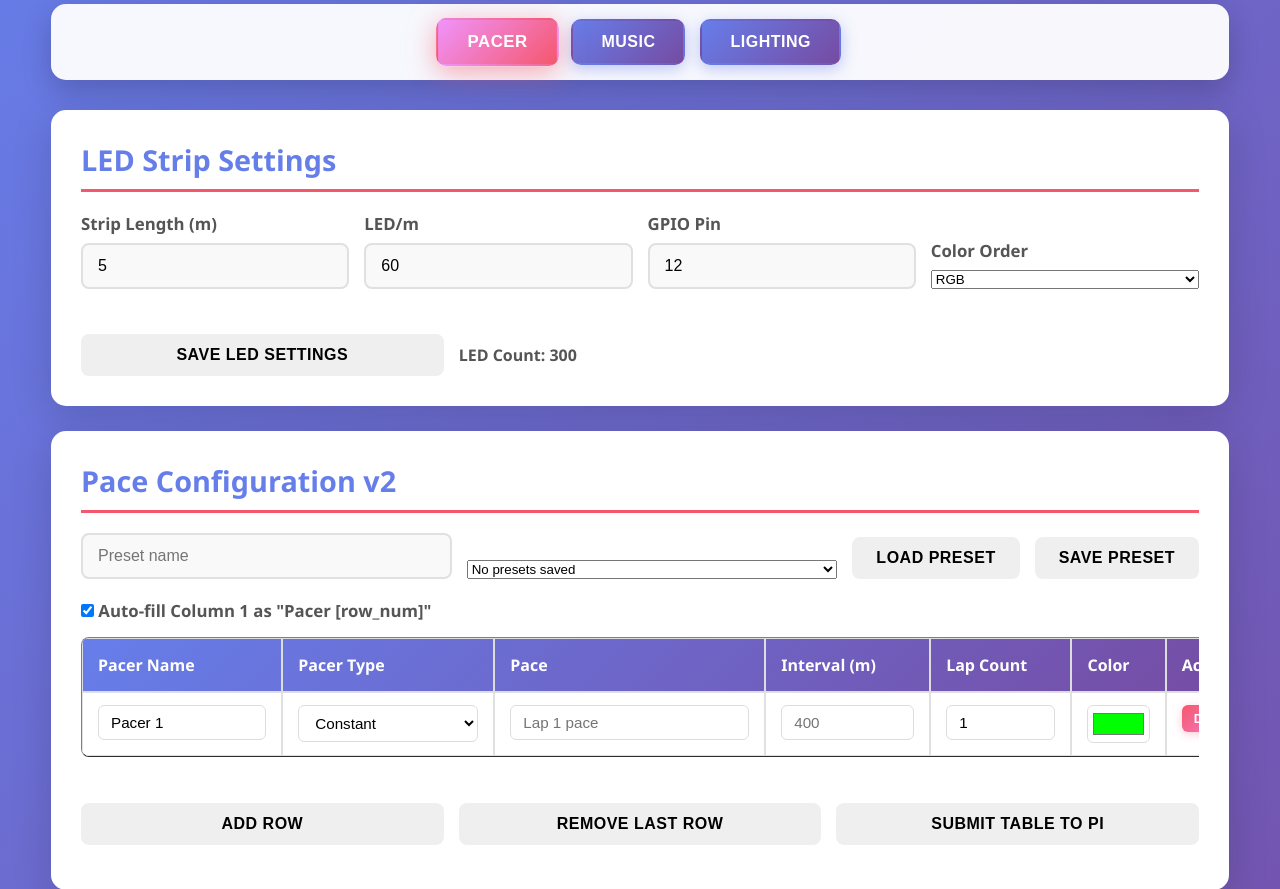
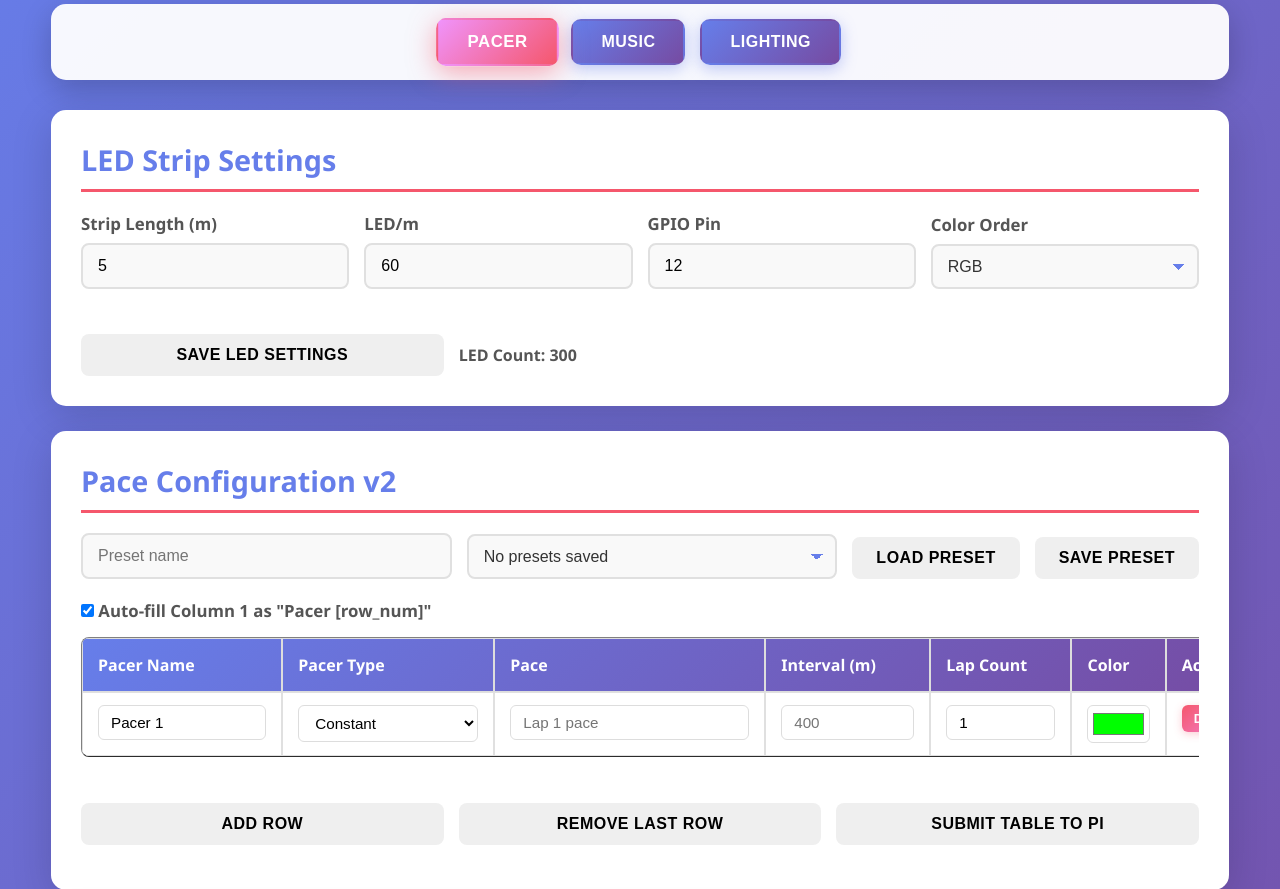
Before and after one commit to rd535/ece5725_finalproject, a Flask app: page / in a window 1280 px wide. Shown: the part 155-1044 px from the top of the page. Run offline with Flask 3, Linux system fonts and the light colour scheme; data that the repository does not hold is empty.

Commit message:
json load preset fix

```diff
--- a/app.py
+++ b/app.py
@@ -71,6 +71,50 @@ def pacer_dict_to_list():
         }
         for name, config in pi_state["pacers"].items()
     ]
+
+def normalize_pacer_list(raw_pacers):
+    if isinstance(raw_pacers, list):
+        rows = raw_pacers
+    elif isinstance(raw_pacers, dict) and "pacers" in raw_pacers:
+        return normalize_pacer_list(raw_pacers["pacers"])
+    elif isinstance(raw_pacers, dict):
+        rows = []
+        for pacer_name, config in raw_pacers.items():
+            if isinstance(config, dict):
+                row = dict(config)
+                row.setdefault("pacer_name", pacer_name)
+                rows.append(row)
+            else:
+                rows.append({
+                    "pacer_name": pacer_name,
+                    "pacer_type": "constant",
+                    "rep_distance": 400,
+                    "lap_count": 1,
+                    "paces": [config],
+                    "color": DEFAULT_PACER_COLOR,
+                })
+    else:
+        rows = []
+
+    normalized = []
+    for index, row in enumerate(rows):
+        if not isinstance(row, dict):
+            continue
+
+        paces = row.get("paces", [])
+        if not isinstance(paces, list):
+            paces = [paces]
+
+        normalized.append({
+            "pacer_name": row.get("pacer_name") or f"Pacer {index + 1}",
+            "pacer_type": row.get("pacer_type", "constant"),
+            "rep_distance": row.get("rep_distance", 400),
+            "lap_count": row.get("lap_count") or len(paces) or 1,
+            "paces": paces,
+            "color": row.get("color", DEFAULT_PACER_COLOR),
+        })
+
+    return normalized
 
 def save_active_pacers():
     app_settings["active_pacers"] = pacer_dict_to_list()
@@ -216,13 +260,13 @@ def load_preset(preset_name):
     preset = app_settings.get("presets", {}).get(preset_name)
     if preset is None:
         return jsonify({"ok": False, "error": f"Preset '{preset_name}' not found"}), 404
-    return jsonify({"ok": True, "name": preset_name, "pacers": preset})
+    return jsonify({"ok": True, "name": preset_name, "pacers": normalize_pacer_list(preset)})
 
 @app.route("/api/presets/<preset_name>", methods=["POST"])
 @with_pacer_lock
 def save_preset(preset_name):
     data = request.get_json() or {}
-    pacers = data.get("pacers", pacer_dict_to_list())
+    pacers = normalize_pacer_list(data.get("pacers", pacer_dict_to_list()))
     presets = app_settings.setdefault("presets", {})
     if preset_name not in presets and len(presets) >= 3:
         return jsonify({"ok": False, "error": "Only 3 presets can be saved. Reuse an existing preset name to overwrite it."}), 400
--- a/static/pacer_style.css
+++ b/static/pacer_style.css
@@ -136,7 +136,8 @@ label {
 
 input[type="number"],
 input[type="text"],
-input[type="file"] {
+input[type="file"],
+.control-select {
     padding: 12px 15px;
     border: 2px solid #e0e0e0;
     border-radius: 8px;
@@ -147,11 +148,36 @@ input[type="file"] {
 
 input[type="number"]:focus,
 input[type="text"]:focus,
-input[type="file"]:focus {
+input[type="file"]:focus,
+.control-select:focus {
     outline: none;
     border-color: #667eea;
     background: white;
     box-shadow: 0 0 0 4px rgba(102, 126, 234, 0.1);
+}
+
+.control-select {
+    width: 100%;
+    min-width: 0;
+    box-sizing: border-box;
+    cursor: pointer;
+    color: #333;
+    appearance: none;
+    background-color: #f9f9f9;
+    background-image:
+        linear-gradient(45deg, transparent 50%, #667eea 50%),
+        linear-gradient(135deg, #667eea 50%, transparent 50%);
+    background-position:
+        calc(100% - 18px) 50%,
+        calc(100% - 12px) 50%;
+    background-size: 6px 6px, 6px 6px;
+    background-repeat: no-repeat;
+    padding-right: 36px;
+}
+
+.control-select:hover {
+    border-color: #b8c0ff;
+    background-color: white;
 }
 
 /* Button Styles */
--- a/templates/pacer_v3.html
+++ b/templates/pacer_v3.html
@@ -43,7 +43,7 @@
                         </div>
                         <div class="form-group">
                             <label for="colorOrder">Color Order</label>
-                            <select id="colorOrder">
+                            <select id="colorOrder" class="control-select">
                                 <option value="RGB">RGB</option>
                                 <option value="RBG">RBG</option>
                                 <option value="GRB">GRB</option>
@@ -64,7 +64,7 @@
                     <h2>Pace Configuration v2</h2>
                     <div class="preset-row">
                         <input id="presetName" type="text" placeholder="Preset name">
-                        <select id="presetSelect"></select>
+                        <select id="presetSelect" class="control-select"></select>
                         <button onclick="loadSelectedPreset()">Load Preset</button>
                         <button onclick="saveCurrentPreset()">Save Preset</button>
                     </div>
@@ -617,14 +617,51 @@
             return colors[(rowNum - 1) % colors.length];
         }
 
+        function normalizePresetPacers(rawPacers) {
+            if (Array.isArray(rawPacers)) {
+                return rawPacers;
+            }
+
+            if (rawPacers && Object.prototype.hasOwnProperty.call(rawPacers, "pacers")) {
+                return normalizePresetPacers(rawPacers.pacers);
+            }
+
+            if (rawPacers && typeof rawPacers === "object") {
+                return Object.entries(rawPacers).map(([pacerName, config]) => {
+                    if (config && typeof config === "object" && !Array.isArray(config)) {
+                        return {
+                            pacer_name: config.pacer_name || pacerName,
+                            pacer_type: config.pacer_type || "constant",
+                            rep_distance: config.rep_distance,
+                            lap_count: config.lap_count,
+                            paces: config.paces,
+                            color: config.color
+                        };
+                    }
+
+                    return {
+                        pacer_name: pacerName,
+                        pacer_type: "constant",
+                        rep_distance: 400,
+                        lap_count: 1,
+                        paces: [Number(config) || 60],
+                        color: getDefaultPacerColor(1)
+                    };
+                });
+            }
+
+            return [];
+        }
+
         function populatePacerTable(pacers) {
+            const normalizedPacers = normalizePresetPacers(pacers);
             autoNameToggle.checked = false;
             tableBody.innerHTML = "";
 
-            pacers.forEach((pacer, index) => {
+            normalizedPacers.forEach((pacer, index) => {
                 const paces = Array.isArray(pacer.paces) ? pacer.paces : [];
                 addRow();
-                const row = tableBody.rows[index];
+                const row = tableBody.rows[tableBody.rows.length - 1];
                 row.querySelector(".pacerName").value = pacer.pacer_name || `Pacer ${index + 1}`;
                 row.querySelector(".pacerType").value = pacer.pacer_type || "constant";
                 row.querySelector(".distance").value = pacer.rep_distance || 400;
@@ -640,7 +677,7 @@
                 });
             });
 
-            if (pacers.length === 0) {
+            if (normalizedPacers.length === 0) {
                 addRow();
             }
         }
```
